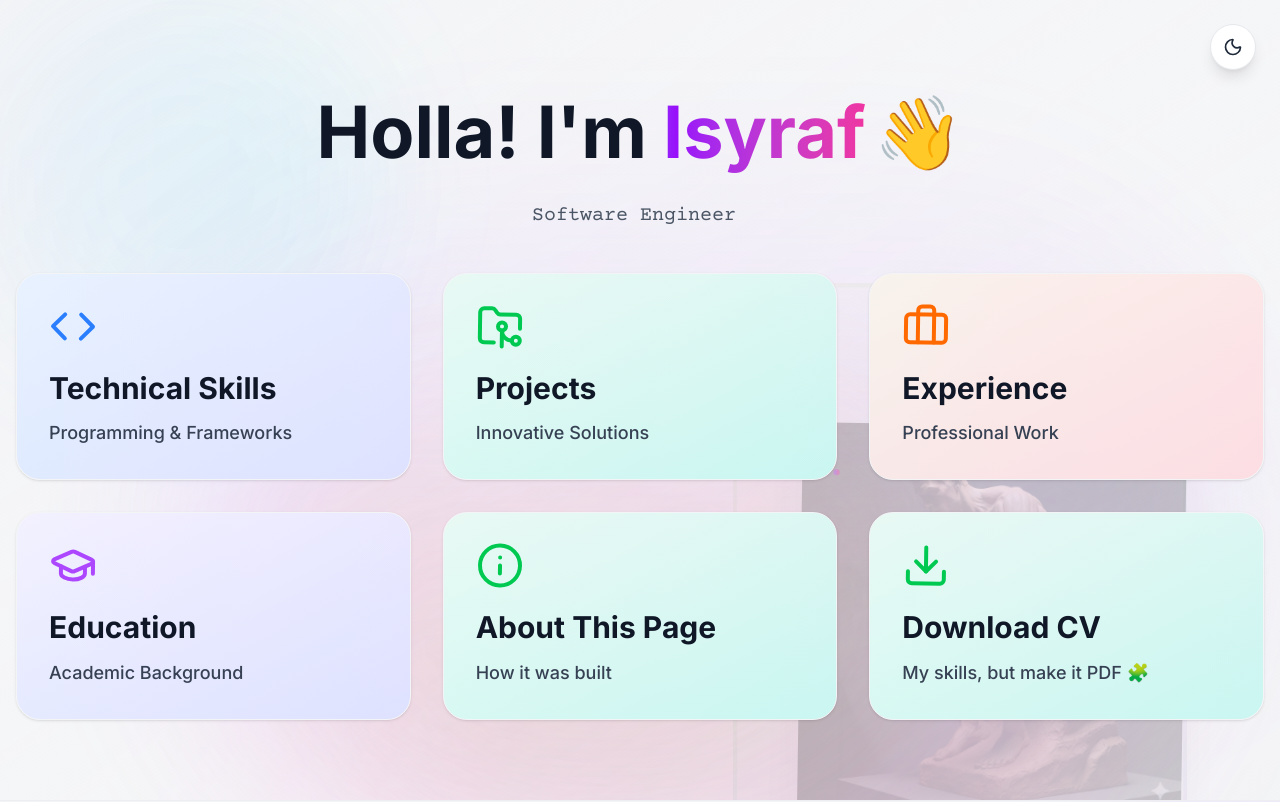
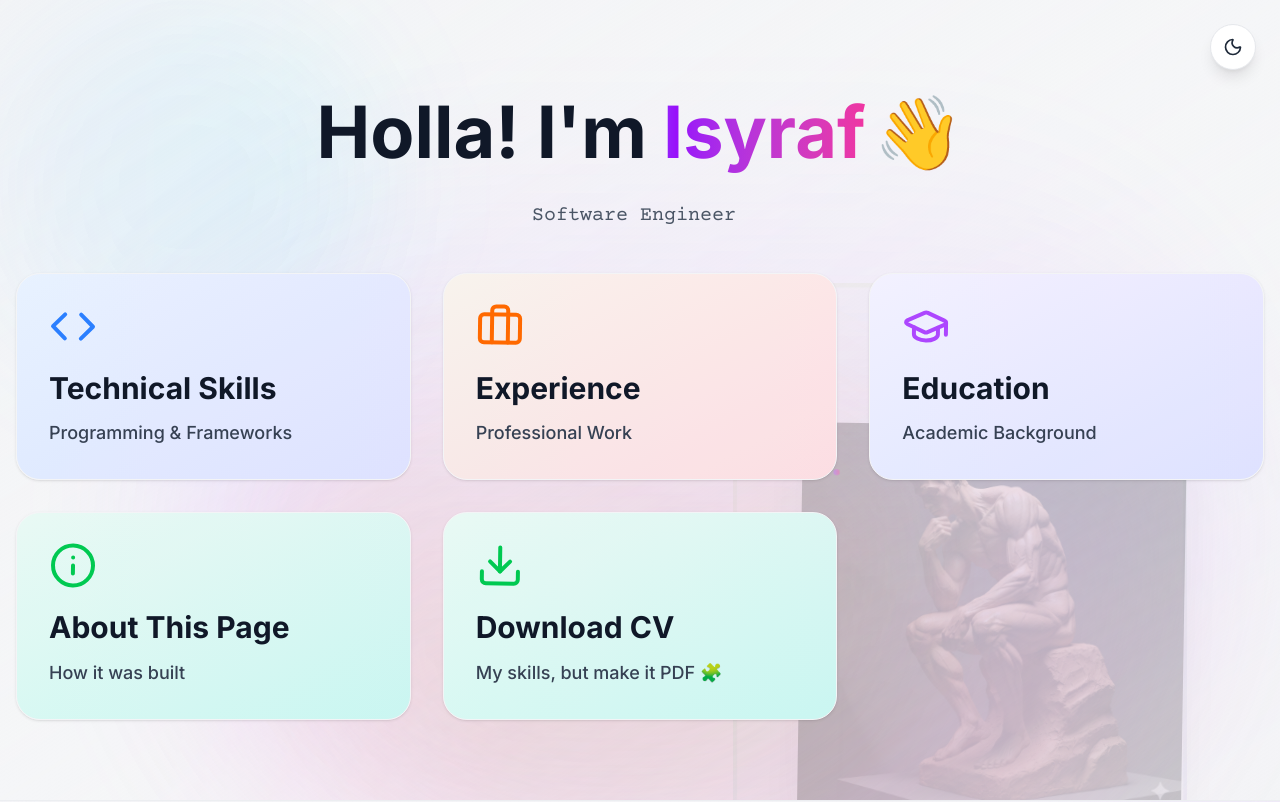
Before and after one commit to yapsancode/portfolio-v2, a Next.js app: page / in a window 1280 px wide. Shown: the top 802 px of the page. Built offline with nearby package versions, Linux system fonts and the light colour scheme.

Commit message:
Hold Project Section

```diff
--- a/app/data/portfolio.tsx
+++ b/app/data/portfolio.tsx
@@ -533,13 +533,13 @@ export const portfolioSections: PortfolioSection[] = [
         gradient: "bg-gradient-to-br from-blue-50 to-indigo-100 dark:from-blue-900/20 dark:to-indigo-900/20",
         modalKey: "skills",
     },
-    {
-        title: "Projects",
-        description: "Innovative Solutions",
-        icon: <FolderGit2 className="w-12 h-12 text-green-500" />,
-        gradient: "bg-gradient-to-br from-green-50 to-teal-100 dark:from-green-900/20 dark:to-teal-900/20",
-        modalKey: "projects",
-    },
+    // {
+    //     title: "Projects",
+    //     description: "Innovative Solutions",
+    //     icon: <FolderGit2 className="w-12 h-12 text-green-500" />,
+    //     gradient: "bg-gradient-to-br from-green-50 to-teal-100 dark:from-green-900/20 dark:to-teal-900/20",
+    //     modalKey: "projects",
+    // },
     {
         title: "Experience",
         description: "Professional Work",
```
